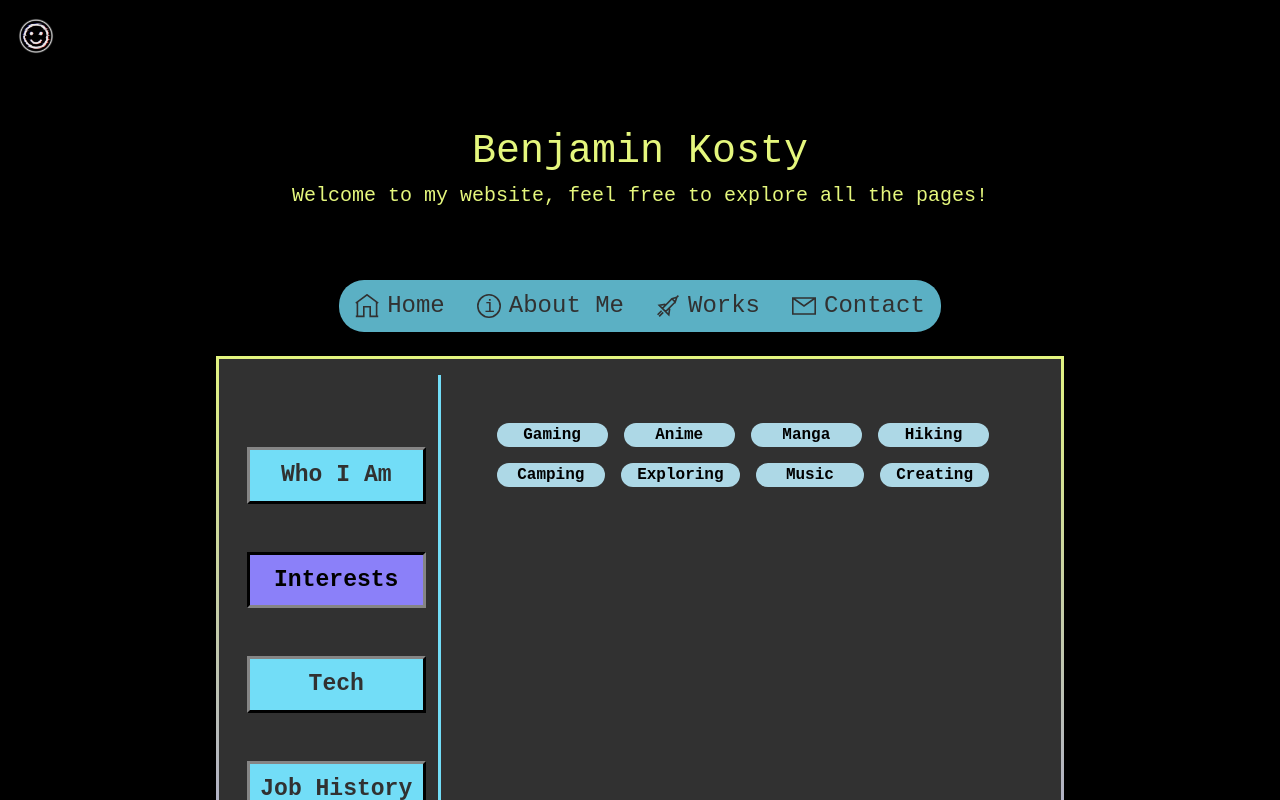
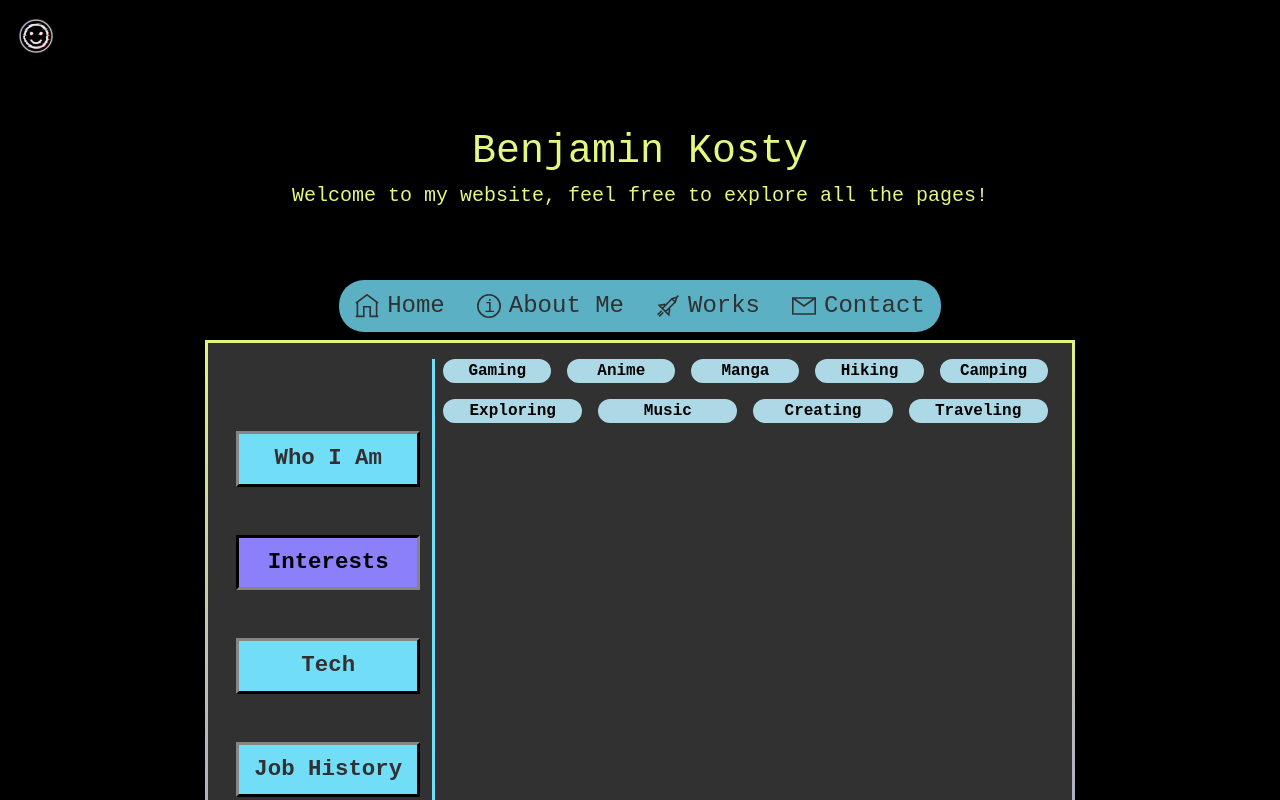
Before and after one commit to Bentheperson101/bentheperson101.github.io, a React (Create React App) app: page /aboutme in a window 1280 px wide. Both pictures are taken after a click on the button "Interests". Shown: the top 800 px of the page. Built offline with nearby package versions, Linux system fonts and the light colour scheme.

Commit message:
adjusting mobile things, added placeholder pic of me

```diff
--- a/src/Components/AboutMeCard.js
+++ b/src/Components/AboutMeCard.js
@@ -1,7 +1,7 @@
 export default function AboutMeCard({ text }) {
     return (
         <div>
-            <p className="p-5">
+            <p className="">
                 {text}
                 <br></br>
             </p>
--- /dev/null
+++ b/src/Components/ItemBubble.js
@@ -0,0 +1,12 @@
+export default function ItemBubble({ items }) {
+
+    const listItem = items.map(item=>
+        <div className="col item-bubble mx-2 mb-3"><b className="item-bubble-text">{item}</b></div>
+    )
+
+    return (
+        <div className="row text-center text-nowrap">
+            {listItem}
+        </div>
+    )
+};
--- a/src/Components/LangBubble.js
+++ /dev/null
@@ -1,12 +0,0 @@
-export default function LangBubble({ langs }) {
-
-    const listItem = langs.map(lang=>
-        <div className="col lang-bubble mx-2 mb-3"><b className="lang-bubble-text">{lang}</b></div>
-    )
-
-    return (
-        <div className="row text-center text-nowrap">
-            {listItem}
-        </div>
-    )
-};
--- a/src/data.js
+++ b/src/data.js
@@ -1,5 +1,5 @@
 import FactCard from "./Components/FactCard";
-import LangBubble from "./Components/LangBubble";
+import ItemBubble from "./Components/ItemBubble";
 
 export const worksInfo = [{
     id: 0,
@@ -50,8 +50,8 @@ export const aboutMeCards = [{
     title: "Interests",
     text:
      <>
-        <LangBubble
-            langs= {["Gaming", "Anime", "Manga", "Hiking", "Camping", "Exploring", "Music", "Creating"]}
+        <ItemBubble
+            items= {["Gaming", "Anime", "Manga", "Hiking", "Camping", "Exploring", "Music", "Creating", "Traveling"]}
         />
         <br></br>
      </>
@@ -61,12 +61,12 @@ export const aboutMeCards = [{
     text:
      <>
         <h5 className="mb-3">Tech I Am Comfortable With:</h5>
-        <LangBubble
-            langs= {["HTML", "CSS", "React", "C#", "JavaScript", "VS Code", "GitHub", "Unity"]}
+        <ItemBubble
+            items= {["HTML", "CSS", "React", "C#", "JavaScript", "VS Code", "GitHub", "Unity"]}
         />
         <h5 className="mb-3">Tech I Am Familiar With:</h5>
-        <LangBubble
-            langs= {["C++", "Bootstrap5", "XAMPP", "MongoDB", "SQL", "PHP", "Python", "Java"]}
+        <ItemBubble
+            items= {["C++", "Bootstrap5", "XAMPP", "MongoDB", "SQL", "PHP", "Python", "Java"]}
         />
         <br></br>
      </>
--- a/src/index.css
+++ b/src/index.css
@@ -84,26 +84,13 @@ a {
   color: #E5F77D;
 }
 
-.content {
-  margin-left: 20%;
-  margin-right: 20%;
-}
-
-.about-card {
-  color: #72DDF7;
-  height: 100%;
-  border-left: 3px solid #72DDF7;
-}
-.tab-list {
-  font-size: 1.2em;
-}
 .tab-list-item {
   width:100%;
   color: #313131;
   background-color: #72DDF7;
   border: 3px outset #313131;
   font-weight: bold;
-  font-size: 1.2em;
+  font-size: 1em;
 }
 .tab-list-item:hover {
   border-color: #E5F77D;
@@ -113,7 +100,7 @@ a {
   background-color: #8B80F9;
   border: 3px inset #313131;
   font-weight: bold;
-  font-size: 1.2em;
+  font-size: 1em;
 }
 
 .benji-border {
@@ -154,12 +141,11 @@ h4 {
   color: #e5f77d;
 }
 
-.lang-bubble {
+.item-bubble {
   background-color: lightblue;
   border-radius: 15px;
 }
-
-.lang-bubble-text {
+.item-bubble-text {
   color: black;
   padding: 4px;
 }
@@ -168,25 +154,73 @@ h4 {
 .tablet-mobile {
   display: block;
 }
+.tablet-desktop {
+  display: none;
+}
 .mobile-only {
   display: block;
 }
 .desktop-only {
   display: none;
 }
-/*media query for tablets*/
+.tab-list {
+  display: none;
+}
+.content {
+  width: 100%;
+  display: block;
+}
+.content img {
+  margin: auto;
+  width: 50%;
+  border-radius: 15px;
+}
+.about-card {
+  color: #72DDF7;
+  height: 100%;
+  border-left: none;
+}
+/*media query for tablets only*/
 @media screen and (min-width: 563px) and (max-width: 769px)
 {
+  .tablet-mobile {
+    display: block;
+  }
+}
+/*media query for tablets and desktop*/
+@media screen and (min-width: 563px)
+{
+  .tablet-desktop {
+    display: block;
+  }
+  .tab-list {
+    display: block;
+    font-size: 0.9em;
+  }
   .mobile-only {
     display: none;
   }
+  .content {
+    width: 100%;
+    display: inline-flex;
+  }
+  .content img {
+    border-radius: 15px;
+    width: 20%;
+    height: 20%;
+  }
+  .about-card {
+    border-left: 3px solid #72DDF7;
+  }
 }
-
-/*media query for desktop*/
+/*media query for desktop only*/
 @media screen and (min-width: 769px)
 {
   .tablet-mobile {
     display: none;
+  }
+  .tab-list {
+    font-size: 1.4em;
   }
   .desktop-only {
     display: block;
--- a/src/pages/AboutMe.js
+++ b/src/pages/AboutMe.js
@@ -18,15 +18,20 @@ const AboutMe = () => {
     )
 
     return (
-        <div className="p-3">
+        <div className="">
             <ContentCard
                 title=""
                 content={
                     <div className="row mx-auto" style={{height: "100%"}}>
-                        <div className="col-3 py-5 tab-list">
+                        <div className="col-3 py-5 tab-list title-text">
                             {listTabs}
                         </div>
-                        <div className="col-9 about-card">
+                        <div className="col-9 tablet-desktop about-card">
+                            <AboutMeCard
+                                text={aboutMeCards[index].text}
+                            />
+                        </div>
+                        <div className="col-12 mobile-only about-card">
                             <AboutMeCard
                                 text={aboutMeCards[index].text}
                             />
--- a/src/pages/Home.js
+++ b/src/pages/Home.js
@@ -7,23 +7,30 @@ const Home = () => {
             <ContentCard
                 title="Welcome"
                 content={
-                    <div className="p-3">
+                    <>
+                        <div className="p-3 content">
+                            <div className="pe-3">
                                 <p>This is my personal website used to highlight my professional history, projects, and ability to use React
                                 as well as other web development tools. It will be expanded upon and updated as time goes on with
-                        more experience, more projects, and overall being a cooler website with fancier features.</p>
-                        <p>I put together this website and built it live following YouTube videos and other online tutorials.
+                                more experience, more projects, and overall being a cooler website with fancier features.
+                                <br></br>
+                                I put together this website and built it live following YouTube videos and other online tutorials.
                                 That means it may not be perfect. I was not taught how to put up live websites in class or deploy
                                 react websites.</p>
-                        <br></br>
                                 <h5>I Am Currently:</h5>
                                 <p>Looking for an internship while finishing my degree and working at Target. Anything related to
                                 software development or web development is the goal, I need experience.</p>
                                 <br></br>
+                            </div>
+                            <img className="" src="images/home-profile.png"></img>
+                        </div>
+                        <div>
                         <svg width="300" height="auto" viewBox="0 0 150 150">
                                     <polyline points="15 50, 15 140, 5 140, 55 140, 55 80, 95 80, 95 140, 145 140, 135 140, 135 50" style={{fill:"none", strokeWidth:"10", stroke:"red"}}></polyline>
                                     <polyline points="145 57, 75 5, 5 57" style={{fill:"none", strokeWidth:"10", stroke:"red"}}></polyline>
                                 </svg>
                         </div>
+                    </>
                 }
             />
         </div>
```
Also changed, not shown: 1 other file (tests, documents, lock files or other folders). Lines whose indentation alone changed are shown as unchanged.
